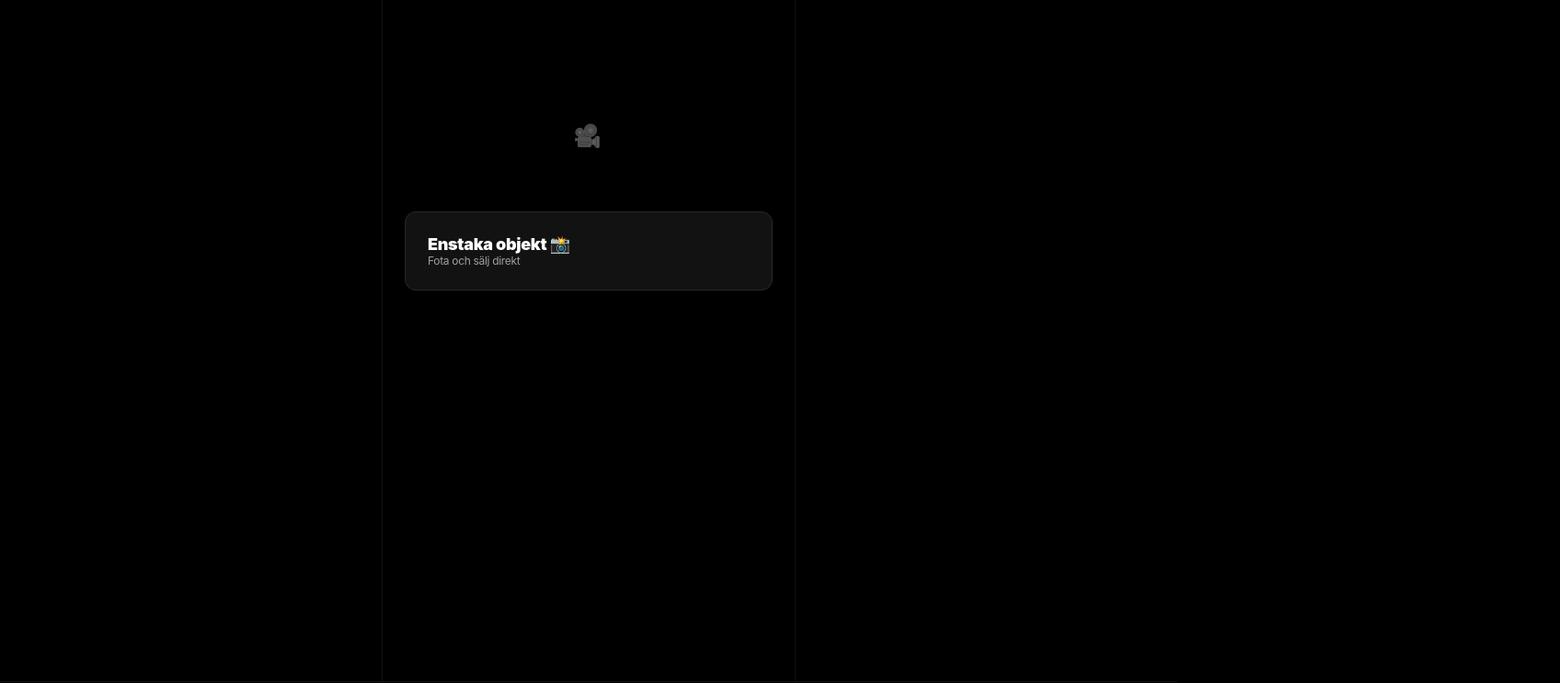
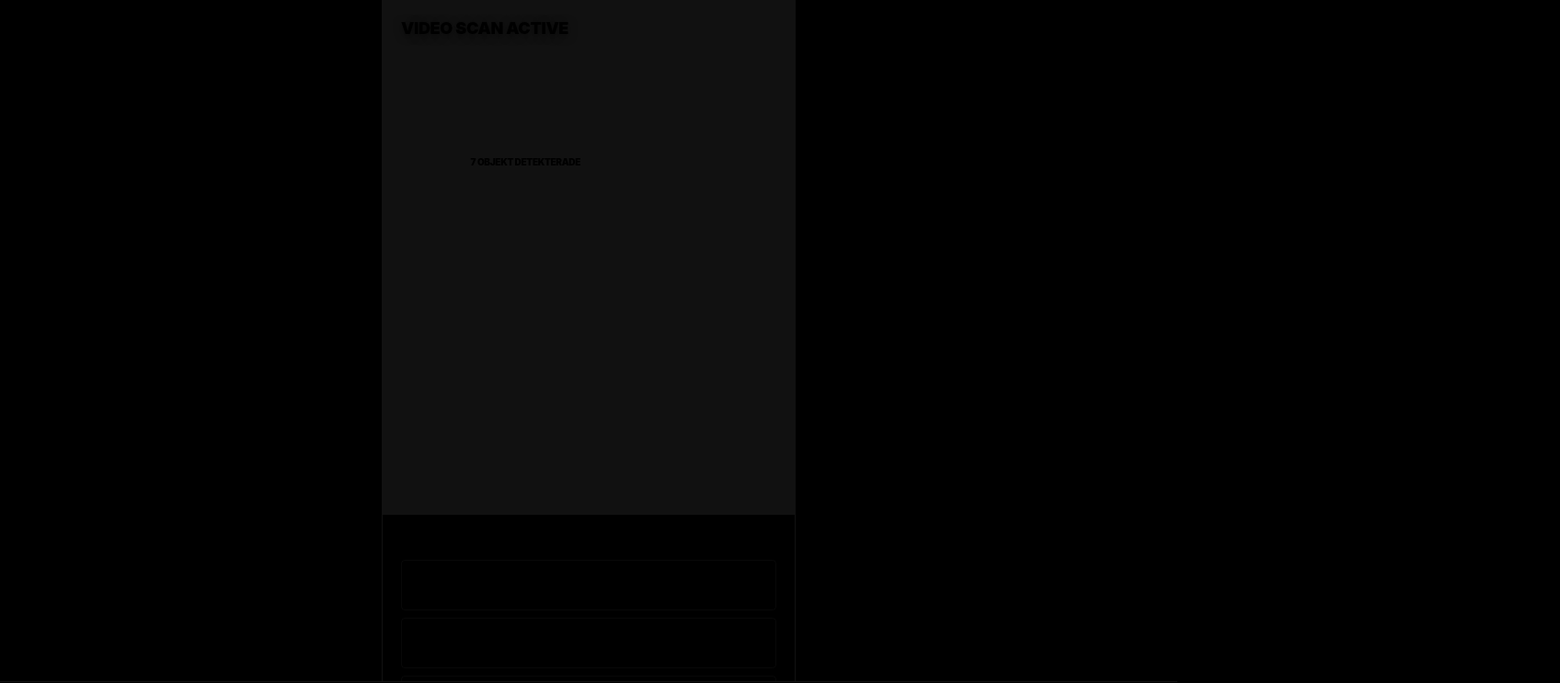
Before and after one commit to gascheckking/marketbeg-appGem, a Next.js app: page /sell in a window 1280 px wide. Shown: the top 743 px of the page at 92% size, 1696 px wide, since content can reach past the window. Built offline with nearby package versions, Linux system fonts and the light colour scheme.

Commit message:
Update page.tsx

```diff
--- a/app/sell/page.tsx
+++ b/app/sell/page.tsx
@@ -1,36 +1,17 @@
 // // app/sell/page.tsx
 "use client";
 import React from 'react';
-import { useRouter } from 'next/navigation';
+import AIScanView from '@/components/AIScanView';
 
 export default function SellPage() {
-  const router = useRouter();
+  // Vi kör Video Scan som default när man trycker på Sälj - precis som din vision
+  return (
+    <div style={{ background: '#000', minHeight: '100vh' }}>
+      <header style={{ padding: '20px', position: 'absolute', top: 0, zIndex: 10, width: '100%' }}>
+        <h1 style={{ fontSize: '18px', fontWeight: 900, textShadow: '0 2px 10px rgba(0,0,0,0.5)' }}>VIDEO SCAN ACTIVE</h1>
+      </header>
 
-  return (
-    <div style={{ padding: '24px', background: '#000', minHeight: '100vh' }}>
-      <h1 style={{ fontSize: '32px', fontWeight: 900, marginBottom: '40px' }}>Sälj i loopen</h1>
-
-      <div
-        onClick={() => router.push('/sell/burst')}
-        style={{
-          background: 'var(--karma-green)', color: '#000', padding: '30px',
-          borderRadius: '12px', marginBottom: '16px', cursor: 'pointer'
-        }}
-      >
-        <div style={{ fontSize: '24px', fontWeight: 900 }}>VIDEO SCAN 🎥</div>
-        <p style={{ fontSize: '14px', fontWeight: 600, marginTop: '5px' }}>Töm förrådet på 2 minuter</p>
-      </div>
-
-      <div
-        onClick={() => router.push('/sell/instant')}
-        style={{
-          background: '#121212', color: '#fff', padding: '24px',
-          borderRadius: '12px', border: '1px solid #282828'
-        }}
-      >
-        <div style={{ fontSize: '18px', fontWeight: 900 }}>Enstaka objekt 📸</div>
-        <p style={{ fontSize: '12px', opacity: 0.6 }}>Fota och sälj direkt</p>
-      </div>
+      <AIScanView />
     </div>
   );
 }
```
